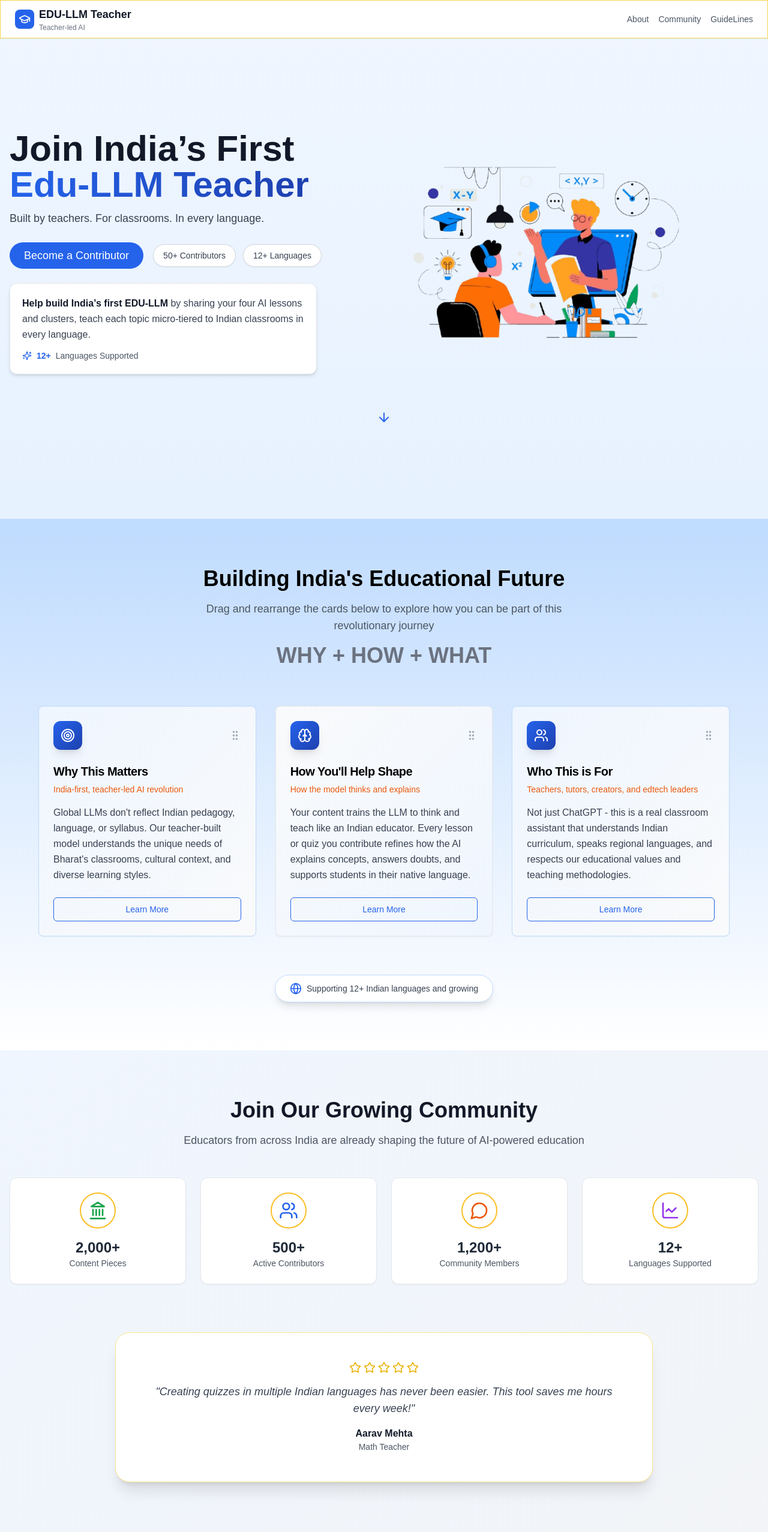
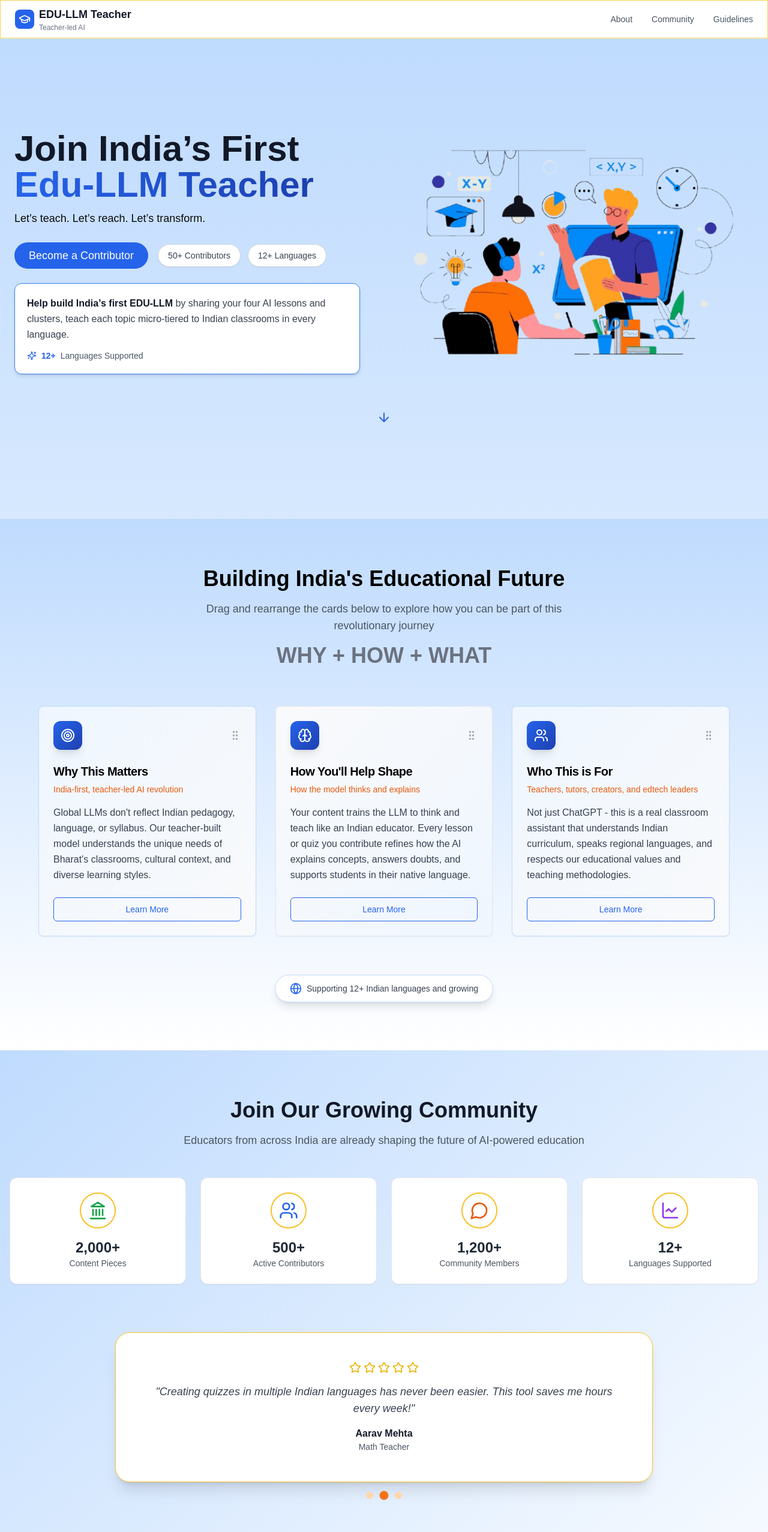
Before and after one commit to Collegites-tech/Landing-Page-Edu-LLM-Teacher, a Next.js app: page / in a window 1280 px wide. Shown: the top 2554 px of the page at 60% size. Built offline with nearby package versions, Linux system fonts and the light colour scheme.

Commit message:
update:hero,community,tiers,FAQ sections

```diff
--- a/components/CommunitySection.tsx
+++ b/components/CommunitySection.tsx
@@ -1,6 +1,6 @@
 "use client"
 
-import { useEffect, useState } from "react"
+import { useEffect, useRef, useState } from "react"
 import {
   Users,
   Landmark,
@@ -90,7 +90,22 @@ export default function CommunitySection() {
 
   const [stats, setStats] = useState(initialStats)
   const [currentTestimonial, setCurrentTestimonial] = useState(0)
+  const [isPaused, setIsPaused] = useState(false)
+  const intervalRef = useRef<NodeJS.Timeout | null>(null)
 
+  // Auto-rotate testimonials unless paused
+  useEffect(() => {
+    if (!isPaused) {
+      intervalRef.current = setInterval(() => {
+        setCurrentTestimonial((prev) => (prev + 1) % testimonials.length)
+      }, 6000)
+    }
+    return () => {
+      if (intervalRef.current) clearInterval(intervalRef.current)
+    }
+  }, [isPaused])
+
+  // Shuffle stats
   useEffect(() => {
     const statInterval = setInterval(() => {
       setStats((prev) => {
@@ -100,19 +115,15 @@ export default function CommunitySection() {
         return newStats
       })
     }, 6000)
-
-    const testimonialInterval = setInterval(() => {
-      setCurrentTestimonial((prev) => (prev + 1) % testimonials.length)
-    }, 6000)
-
-    return () => {
-      clearInterval(statInterval)
-      clearInterval(testimonialInterval)
-    }
+    return () => clearInterval(statInterval)
   }, [])
 
+  const handleMouseEnter = () => setIsPaused(true)
+  const handleMouseLeave = () => setIsPaused(false)
+  const handleClick = () => setIsPaused(true)
+
   return (
-    <section className="py-20 bg-gradient-to-br from-blue-50 to-gray-100">
+    <section className="py-20 bg-gradient-to-br from-blue-200 to-blue-150">
       <div className="container mx-auto px-4 text-center">
 
         {/* Section Heading */}
@@ -143,7 +154,12 @@ export default function CommunitySection() {
 
         {/* Testimonial Carousel */}
         <div className="relative mx-auto max-w-4xl w-full mb-20">
-          <div className="bg-white rounded-3xl shadow-xl p-8 md:p-12 border border-amber-200 transition-all duration-700 ease-in-out">
+          <div
+            className="bg-white rounded-3xl shadow-xl p-8 md:p-12 border border-amber-400 transition-all duration-700 ease-in-out"
+            onMouseEnter={handleMouseEnter}
+            onMouseLeave={handleMouseLeave}
+            onClick={handleClick}
+          >
             <div className="flex flex-col items-center justify-center space-y-4">
               <div className="flex space-x-1">
                 {[...Array(5)].map((_, i) => (
@@ -162,6 +178,24 @@ export default function CommunitySection() {
                 </p>
               </div>
             </div>
+          </div>
+
+          {/* Dots Navigation */}
+          <div className="flex justify-center mt-4 space-x-3">
+            {testimonials.map((_, i) => (
+              <button
+                key={i}
+                onClick={() => {
+                  setCurrentTestimonial(i)
+                  setIsPaused(true)
+                }}
+                className={`w-3 h-3 rounded-full transition-all duration-300 ${
+                  currentTestimonial === i
+                    ? "bg-orange-500 scale-125"
+                    : "bg-orange-200 hover:bg-amber-400"
+                }`}
+              />
+            ))}
           </div>
         </div>
 
--- a/components/header.tsx
+++ b/components/header.tsx
@@ -21,50 +21,37 @@ export function Header() {
           </div>
         </div>
 
-        <nav className="hidden space-x-8 md:flex">
-          {/* Desktop nav items */}
+        {/* Desktop Nav */}
+        <nav className="hidden md:flex space-x-8">
+          <Link href="#about" className="text-sm font-medium text-gray-600 hover:text-blue-600 transition-colors">
+            About
+          </Link>
+          <Link href="#community" className="text-sm font-medium text-gray-600 hover:text-blue-600 transition-colors">
+            Community
+          </Link>
+          <Link href="#guidelines" className="text-sm font-medium text-gray-600 hover:text-blue-600 transition-colors">
+            Guidelines
+          </Link>
         </nav>
 
-        <div className="flex items-center gap-4">
-          <Link
-            href="#about"
-            className="hidden md:block text-sm font-medium text-gray-600 hover:text-blue-600 transition-colors"
-          >
-            About
-          </Link>
-          <Link
-            href="#community"
-            className="hidden md:block text-sm font-medium text-gray-600 hover:text-blue-600 transition-colors"
-          >
-            Community
-          </Link>
-          <Link
-            href="#about"
-            className="hidden md:block text-sm font-medium text-gray-600 hover:text-blue-600 transition-colors"
-          >
-            GuideLines
-          </Link>
-          <Button variant="ghost" size="icon" className="md:hidden" onClick={() => setIsMenuOpen(!isMenuOpen)}>
-            {isMenuOpen ? <X className="h-5 w-5" /> : <Menu className="h-5 w-5" />}
-          </Button>
-        </div>
+        {/* Mobile Menu Toggle */}
+        <Button variant="ghost" size="icon" className="md:hidden" onClick={() => setIsMenuOpen(!isMenuOpen)}>
+          {isMenuOpen ? <X className="h-5 w-5" /> : <Menu className="h-5 w-5" />}
+        </Button>
       </div>
 
-      {/* Mobile Menu */}
+      {/* Mobile Menu Content */}
       {isMenuOpen && (
         <div className="md:hidden border-t bg-white w-full">
           <nav className="w-full px-6 py-4 space-y-4">
-            <Link href="#why" className="block text-sm font-medium text-gray-600 hover:text-orange-600">
-              Why This Matters
+            <Link href="#about" className="block text-sm font-medium text-gray-600 hover:text-blue-600">
+              About
             </Link>
-            <Link href="#how" className="block text-sm font-medium text-gray-600 hover:text-orange-600">
-              How It Works
+            <Link href="#community" className="block text-sm font-medium text-gray-600 hover:text-blue-600">
+              Community
             </Link>
-            <Link href="#tiers" className="block text-sm font-medium text-gray-600 hover:text-orange-600">
-              Contributor Tiers
-            </Link>
-            <Link href="/login" className="block text-sm font-medium text-gray-600 hover:text-orange-600">
-              Sign in
+            <Link href="#guidelines" className="block text-sm font-medium text-gray-600 hover:text-blue-600">
+              Guidelines
             </Link>
           </nav>
         </div>
--- a/components/hero-section.tsx
+++ b/components/hero-section.tsx
@@ -7,9 +7,9 @@ import { ArrowDown, Sparkles, Users, Globe } from "lucide-react";
 import Image from "next/image";
 
 export function HeroSection() {
-  const [isHovered, setIsHovered] = useState(false);
+  const [isMounted, setIsMounted] = useState(false);
   const [currentStat, setCurrentStat] = useState(0);
-  const [mounted, setMounted] = useState(false);
+  const [isButtonHovered, setIsButtonHovered] = useState(false);
 
   const stats = [
     {
@@ -30,59 +30,62 @@ export function HeroSection() {
   ];
 
   useEffect(() => {
-    setMounted(true);
+    setIsMounted(true);
     const interval = setInterval(() => {
       setCurrentStat((prev) => (prev + 1) % stats.length);
     }, 3000);
     return () => clearInterval(interval);
   }, []);
 
-  const bgGradient = isHovered
-    ? "linear-gradient(to bottom right, #dbeafe, #cde5fe)"
-    : "linear-gradient(to bottom, #eff6ff, #cde5fe)";
+  return (
+    <section className="relative min-h-screen flex items-center justify-center py-20 overflow-hidden">
+      {/* Background */}
+      <div
+        className={`absolute inset-0 z-0 transition-all duration-[4000ms] ease-in-out ${
+          isMounted ? "opacity-100 blur-0" : "opacity-0 blur-md"
+        } bg-gradient-to-b from-blue-200 to-[#eff6ff] bg-[length:100%_200%] animate-[bg-pan-b_8s_linear_infinite]`}
+      />
 
-  return (
-    <section
-      className="relative min-h-screen flex items-center justify-center py-20 bg-[length:400%_400%] animate-[gradientShift_8s_ease-in-out_infinite] transition-all duration-700"
-      style={{ backgroundImage: bgGradient }}
-      onMouseEnter={() => setIsHovered(false)}
-      onMouseLeave={() => setIsHovered(false)}
-    >
-      <div className="container mx-auto px-4">
-        <div className="grid grid-cols-1 md:grid-cols-2 gap-10 items-center max-w-7xl mx-auto">
-          {/* LEFT CONTENT */}
-          <div className="flex flex-col justify-start space-y-6 text-center md:text-left">
+      <div className="relative z-10 w-full px-3 sm:px-6 max-w-[1400px] mx-auto">
+        <div className="flex flex-col md:flex-row items-center justify-between gap-8">
+          {/* LEFT - TEXT CONTENT */}
+          <div className="flex flex-col items-start justify-center w-full md:w-1/2 space-y-6">
             {/* Heading */}
             <div
               className={`transition-all duration-1000 ease-out ${
-                mounted ? "opacity-100 scale-100" : "opacity-0 scale-90"
+                isMounted ? "opacity-100 scale-100" : "opacity-0 scale-90"
               }`}
             >
-              <h1 className="text-[3.25rem] md:text-6xl font-bold leading-tight text-gray-900">
+              <h1 className="text-[2.5rem] sm:text-4xl md:text-5xl lg:text-6xl font-bold leading-tight text-gray-900">
                 Join India’s First <br />
                 <span className="bg-gradient-to-r from-blue-600 to-blue-800 bg-clip-text text-transparent">
                   Edu-LLM Teacher
                 </span>
               </h1>
-
-              <p className="text-lg text-gray-700 leading-relaxed mt-3">
-                Built by teachers. For classrooms. In every language.
+              <p className="text-lg text-black-700 leading-relaxed mt-3">
+                Let’s teach. Let’s reach. Let’s transform.
               </p>
             </div>
 
             {/* CTA + Pills */}
-            <div className="flex flex-wrap justify-center md:justify-start items-center gap-4">
+            <div
+              className={`flex flex-wrap items-center gap-4 transition-all duration-1000 ${
+                isMounted ? "translate-x-0 opacity-100" : "-translate-x-10 opacity-0"
+              }`}
+            >
               <Button
                 size="lg"
                 className="bg-blue-600 hover:bg-blue-700 text-white px-6 py-3 text-lg rounded-full transition-all duration-300"
                 onClick={() =>
                   window.open("https://forms.gle/jSydHxxUx7TaAaYAA", "_blank")
                 }
+                onMouseEnter={() => setIsButtonHovered(true)}
+                onMouseLeave={() => setIsButtonHovered(false)}
               >
-                Become a Contributor
+                {isButtonHovered ? "Join Us" : "Become a Contributor"}
               </Button>
 
-              <div className="flex gap-3">
+              <div className="flex gap-3 flex-wrap">
                 <span className="px-4 py-2 bg-white border border-gray-300 rounded-full text-sm font-medium text-gray-700 shadow-sm">
                   50+ Contributors
                 </span>
@@ -95,15 +98,16 @@ export function HeroSection() {
             {/* Stats Card */}
             <div
               className={`transition-all duration-1000 ease-out ${
-                mounted ? "opacity-100 translate-y-0" : "opacity-0 translate-y-10"
-              }`}
+                isMounted ? "opacity-100 translate-y-0" : "opacity-0 translate-y-10"
+              } w-full`}
             >
-              <Card className="bg-white p-5 shadow-md rounded-xl border border-gray-200 max-w-lg mx-auto md:mx-0">
+              <Card className="bg-white p-5 shadow-md rounded-xl border border-blue-500 max-w-xl">
                 <p className="text-gray-700 leading-relaxed mb-3">
                   <span className="font-semibold text-gray-900">
                     Help build India’s first EDU-LLM
                   </span>{" "}
-                  by sharing your four AI lessons and clusters, teach each topic micro-tiered to Indian classrooms in every language.
+                  by sharing your four AI lessons and clusters, teach each topic
+                  micro-tiered to Indian classrooms in every language.
                 </p>
                 <div className="flex items-center space-x-2 text-sm">
                   {stats[currentStat].icon}
@@ -116,22 +120,20 @@ export function HeroSection() {
             </div>
           </div>
 
-          {/* RIGHT IMAGE */}
-          <div className="flex justify-center md:justify-end">
+          {/* RIGHT - IMAGE */}
           <div
             className={`transition-all duration-1000 ease-out ${
-                mounted ? "translate-x-0 opacity-100" : "translate-x-full opacity-0"
-              } w-full max-w-2xl`}
+              isMounted ? "translate-y-0 opacity-100" : "translate-y-10 opacity-0"
+            } w-full md:w-1/2`}
           >
             <Image
               src="/handdrawnbgr.png"
               alt="AI Concept"
-                width={500}
-                height={500}
-                className="w-full max-w-[500px] h-auto object-contain"
+              width={580}
+              height={580}
+              className="w-full h-auto object-contain"
               priority
             />
-            </div>
           </div>
         </div>
 
```
Also changed, not shown: components/contributor-tiers-section.tsx (+14 -6 lines), components/why-how-who-section.tsx (+6 -5 lines), styles/globals.css (+15 -0 lines). Lines whose indentation alone changed are shown as unchanged.
